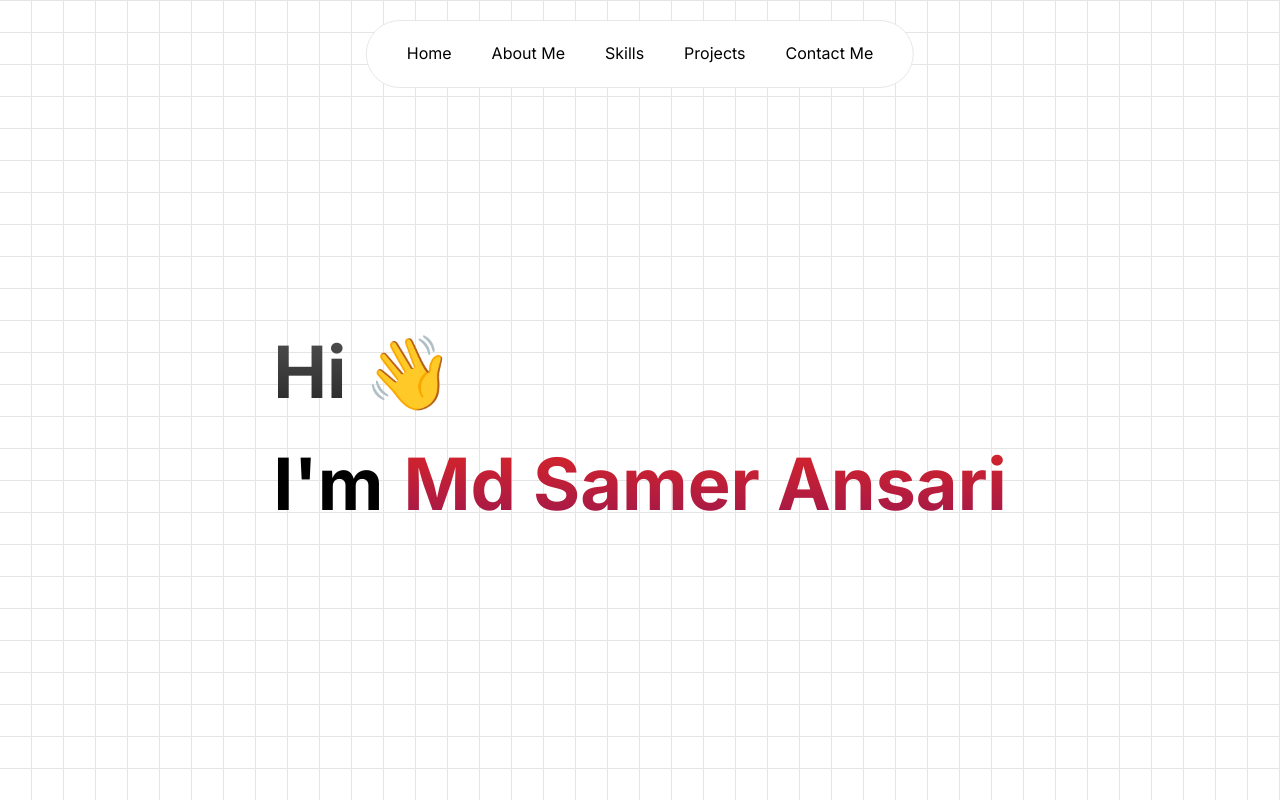
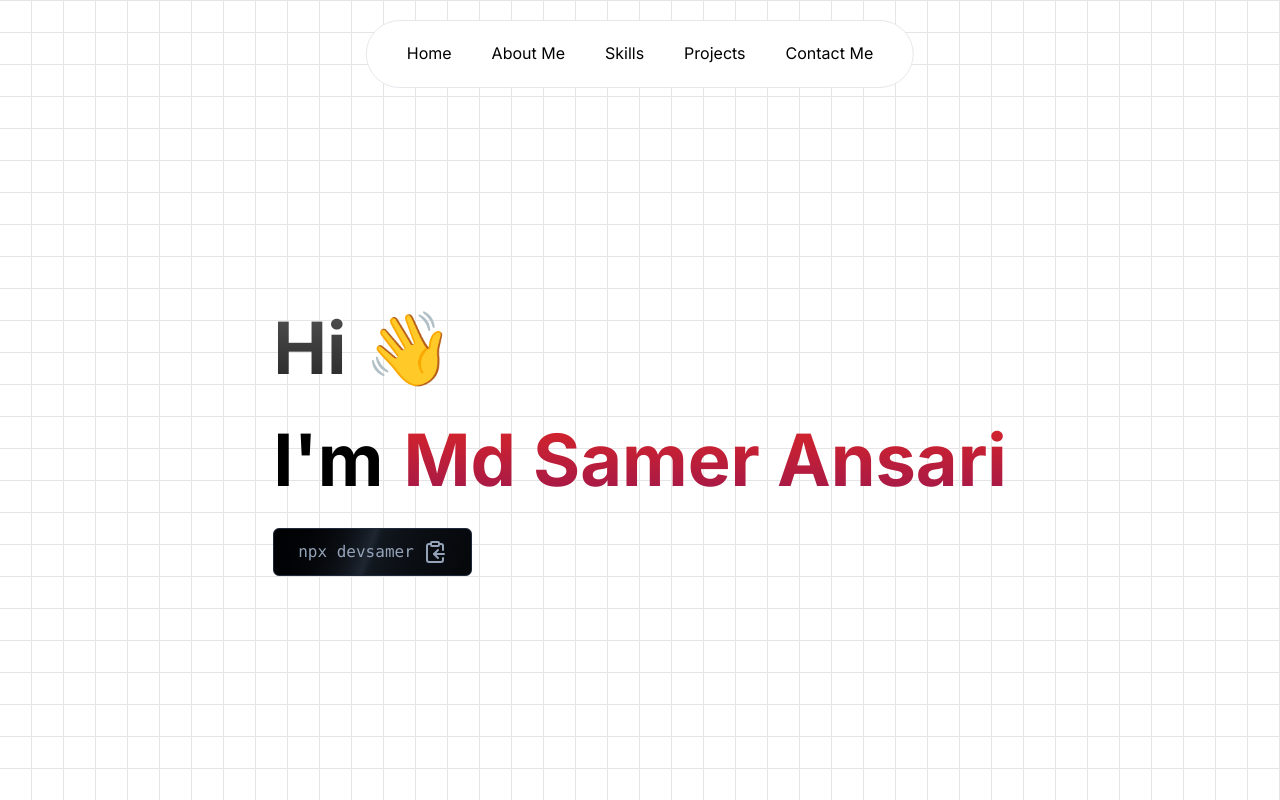
Before and after one commit to mrsamirr/samirr.web, a Next.js app: page / in a window 1280 px wide. Built offline with nearby package versions, Linux system fonts and the light colour scheme.

Commit message:
added hero button

```diff
--- a/src/app/page.tsx
+++ b/src/app/page.tsx
@@ -1,3 +1,4 @@
+import { HeroButton } from "@/components";
 import Image from "next/image";
 
 export default function Home() {
@@ -19,6 +20,7 @@ export default function Home() {
                 Md Samer Ansari
               </p>
             </div>
+            <HeroButton />
           </div>
         </div>
   );
--- /dev/null
+++ b/src/components/HeroButton.tsx
@@ -0,0 +1,8 @@
+'use client';
+import { ClipboardCopyIcon } from 'lucide-react';
+
+export const HeroButton = () => {
+    return <button className="inline-flex h-12 animate-shimmer items-center justify-center rounded-md border border-slate-800 bg-[linear-gradient(110deg,#000103,45%,#1e2631,55%,#000103)] bg-[length:200%_100%] px-6 font-medium text-slate-400 transition-colors focus:outline-none focus:ring-2 focus:ring-slate-400 focus:ring-offset-2 focus:ring-offset-slate-50">
+    <pre>npx devsamer </pre> <ClipboardCopyIcon />
+    </button>
+}
--- a/src/components/index.ts
+++ b/src/components/index.ts
@@ -1 +1,2 @@
 export * from './Navbar';
+export * from './HeroButton';
--- /dev/null
+++ b/src/lib/utils.ts
@@ -0,0 +1,6 @@
+import { ClassValue, clsx } from "clsx";
+import { twMerge } from "tailwind-merge";
+
+export function cn(...inputs: ClassValue[]) {
+  return twMerge(clsx(inputs));
+}
```
Also changed, not shown: package.json (+9 -1 lines), 1 other file (tests, documents, lock files or other folders).
